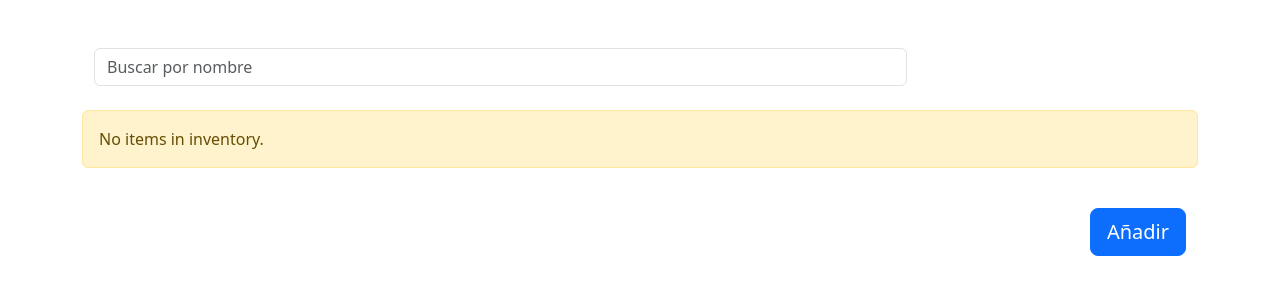
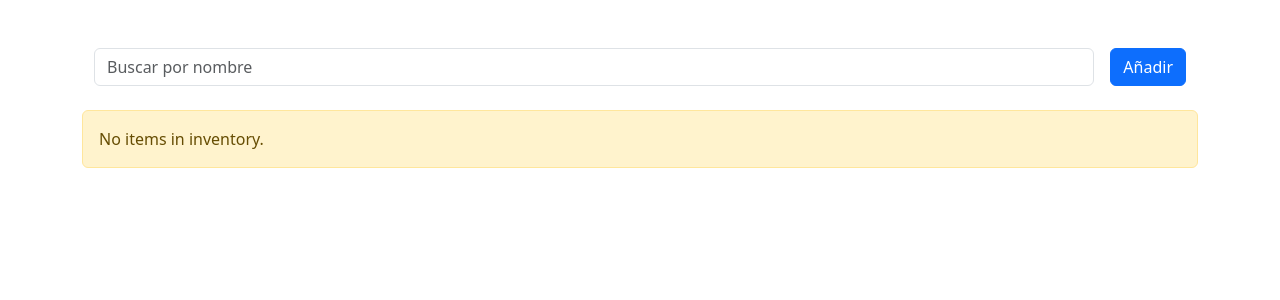
Before and after one commit to R-dVL/lima, a Django app: page /inventory/ in a window 1280 px wide. Shown: the part 76-376 px from the top of the page. Run offline with Django 4.2, Linux system fonts and the light colour scheme; the visitor is signed in with stand-in values (Sample User, id 1); data that the repository does not hold is empty; some libraries are stand-ins or nearby versions.

Commit message:
Change add button location

```diff
--- a/app/inventory/templates/article_list.html
+++ b/app/inventory/templates/article_list.html
@@ -6,9 +6,16 @@
 {% block content %}
 <div class="container mt-5">
     <form method="GET" class="mb-4" id="filter-form">
-        <div class="row">
-            <div class="col-md-9">
+        <div class="d-flex align-items-center">
+            <!-- Barra de búsqueda -->
+            <div class="flex-grow-1">
                 {{ form.name }}
+            </div>
+            <!-- Botón Añadir -->
+            <div class="ms-3">
+                <a href="{% url 'create_article' %}" class="btn btn-primary">
+                    Añadir
+                </a>
             </div>
         </div>
     </form>
@@ -16,11 +23,9 @@
     <div class="row" id="article-list">
         {% for item in items %}
         <div class="col-12 col-md-4 mb-3">
-            <!-- Si la cantidad es 0, aplica la clase 'out-of-stock' -->
             <div class="card position-relative {% if item.quantity == 0 %}out-of-stock{% endif %}"
                 style="border: 1px solid #6c757d; border-radius: 15px;">
 
-                <!-- Dropdown button con las opciones Editar y Eliminar -->
                 <div class="dropdown position-absolute" style="top: 10px; right: 15px;">
                     <button class="btn p-0"
                             id="dropdownMenuLink{{ item.pk }}"
@@ -69,17 +74,6 @@
         {% endfor %}
     </div>
 
-    <div class="d-flex justify-content-between align-items-center mt-4">
-        <div style="font-size: 1.2rem; font-weight: bold;">
-            <!-- Total eliminado -->
-        </div>
-        <div>
-            <a href="{% url 'create_article' %}" class="btn btn-primary btn-lg">
-                Añadir
-            </a>
-        </div>
-    </div>
-
     <script>
         // Obtener el formulario y la lista de artículos
         const filterForm = document.getElementById('filter-form');
```
